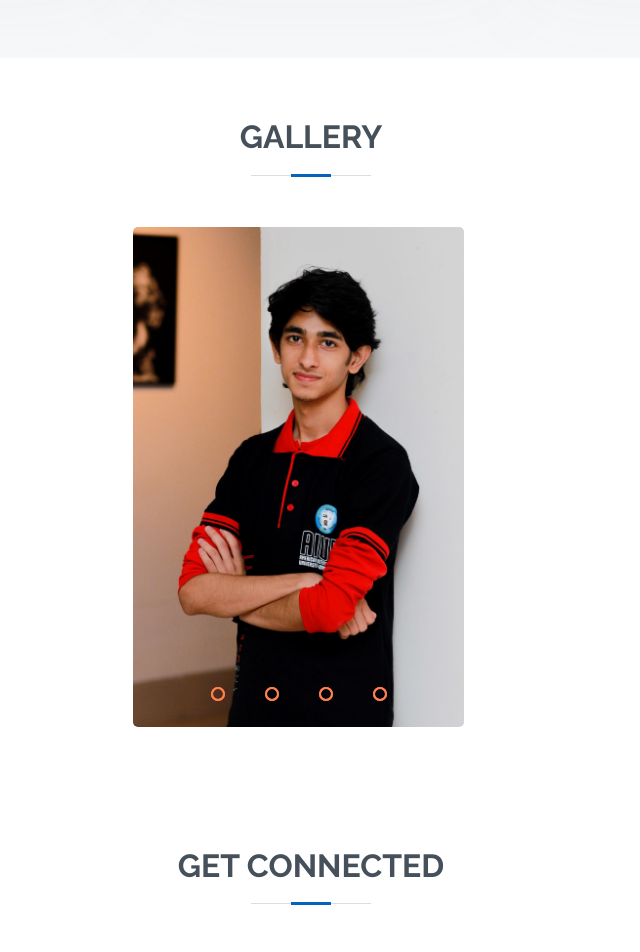
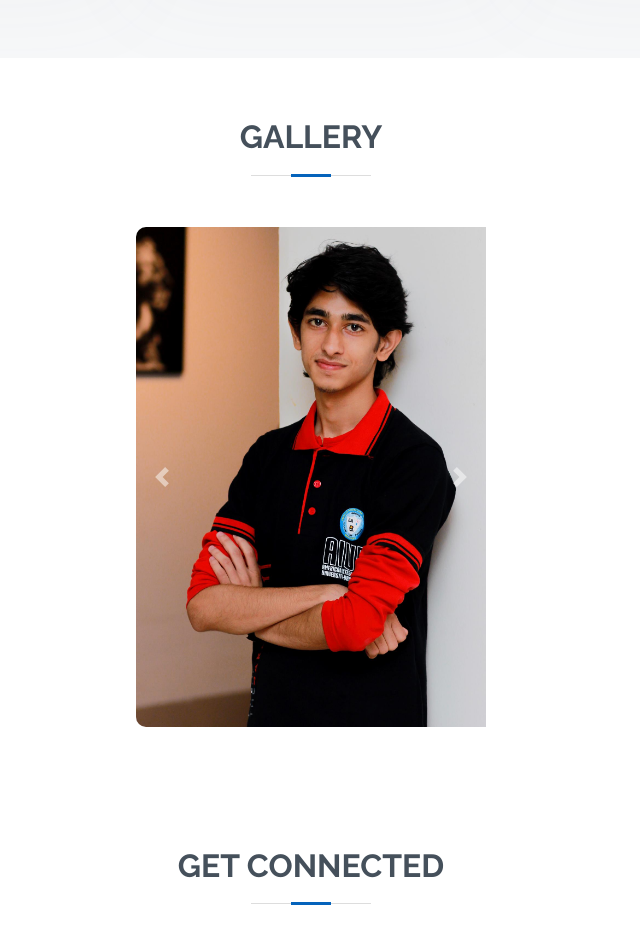
Before and after one commit to ki-shohag/ki-shohag.github.io, a PHP site: page / in a window 1280 px wide. Shown: the part 5416-6368 px from the top of the page, without its empty margins (379-1019 px from the left). Run offline with PHP 8.4, Linux system fonts and the light colour scheme.

Commit message:
added carousel

```diff
--- a/assets/css/style.css
+++ b/assets/css/style.css
@@ -1298,112 +1298,11 @@ section {
   z-index: 9999;
   cursor: pointer;
 }
-
-
-.slider{
-  width: 800px;
-  height: 500px;
-  border-radius: 10px;
-  overflow: hidden;
-}
-
-.slides{
-  width: 500%;
-  height: 500px;
-  display: flex;
-}
-
-.slides input{
-  display: none;
-}
-
-.slide{
-  width: 20%;
-  transition: 2s;
-}
-
-.slide img{
+.gallery-pics{
   max-width: 800px;
   max-height: 500px;
-  object-fit: cover;
-  border-radius: 5px;
+  min-width: 370px;
+  min-height: 300px;
+  object-fit:cover;
+  border-radius: 10px;
 }
-
-/*css for manual slide navigation*/
-
-.navigation-manual{
-  position: absolute;
-  width: 800px;
-  margin-top: -40px;
-  display: flex;
-  justify-content: center;
-}
-
-.manual-btn{
-  border: 2px solid #FF7F50;
-  padding: 5px;
-  border-radius: 10px;
-  cursor: pointer;
-  transition: 1s;
-}
-
-.manual-btn:not(:last-child){
-  margin-right: 40px;
-}
-
-.manual-btn:hover{
-  background: #FF7F50;
-}
-
-#radio1:checked ~ .first{
-  margin-left: 0;
-}
-
-#radio2:checked ~ .first{
-  margin-left: -20%;
-}
-
-#radio3:checked ~ .first{
-  margin-left: -40%;
-}
-
-#radio4:checked ~ .first{
-  margin-left: -60%;
-}
-
-/*css for automatic navigation*/
-
-.navigation-auto{
-  position: absolute;
-  display: flex;
-  width: 800px;
-  justify-content: center;
-  margin-top: 460px;
-}
-
-.navigation-auto div{
-  border: 2px solid #FF7F50;
-  padding: 5px;
-  border-radius: 10px;
-  transition: 1s;
-}
-
-.navigation-auto div:not(:last-child){
-  margin-right: 40px;
-}
-
-#radio1:checked ~ .navigation-auto .auto-btn1{
-  background: #FF7F50;
-}
-
-#radio2:checked ~ .navigation-auto .auto-btn2{
-  background: #FF7F50;
-}
-
-#radio3:checked ~ .FF7F50-auto .auto-btn3{
-  background: #40D3DC;
-}
-
-#radio4:checked ~ .navigation-auto .auto-btn4{
-  background: #FF7F50;
-}
--- a/index.html
+++ b/index.html
@@ -418,52 +418,30 @@
           <h2>Gallery</h2>
         </div>
 
-        <!--image slider start-->
-          <div class="row justify-content-center">
-            <div class="col-lg-9 col-md-6">
-              <div class="slider text-center">
-                <div class="slides text-center">
-                  <!--radio buttons start-->
-                  <input type="radio" name="radio-btn" id="radio1">
-                  <input type="radio" name="radio-btn" id="radio2">
-                  <input type="radio" name="radio-btn" id="radio3">
-                  <input type="radio" name="radio-btn" id="radio4">
-                  <!--radio buttons end-->
-                  <!--slide images start-->
-                  <div class="slide first">
-                    <img src="assets/img/gallery/gallery-1.jpg" alt="">
-                  </div>
-                  <div class="slide">
-                    <img src="assets/img/gallery/gallery-2.jpg" alt="">
-                  </div>
-                  <div class="slide">
-                    <img src="assets/img/gallery/gallery-3.jpg" alt="">
-                  </div>
-                  <div class="slide">
-                    <img src="assets/img/gallery/gallery-1.jpg" alt="">
-                  </div>
-                  <!--slide images end-->
-                  <!--automatic navigation start-->
-                  <div class="navigation-auto">
-                    <div class="auto-btn1"></div>
-                    <div class="auto-btn2"></div>
-                    <div class="auto-btn3"></div>
-                    <div class="auto-btn4"></div>
-                  </div>
-                  <!--automatic navigation end-->
-                </div>
-                <!--manual navigation start-->
-                <div class="navigation-manual">
-                  <label for="radio1" class="manual-btn"></label>
-                  <label for="radio2" class="manual-btn"></label>
-                  <label for="radio3" class="manual-btn"></label>
-                  <label for="radio4" class="manual-btn"></label>
-                </div>
-                <!--manual navigation end-->
+        <div class="row justify-content-center" data-aos="fade-up" data-aos-delay="200">
+         <div class="col-lg-4 col-md-6">
+          <div id="carouselExampleFade" class="carousel slide carousel-fade" data-ride="carousel">
+            <div class="carousel-inner">
+              <div class="carousel-item active">
+                <img  src="assets/img/gallery/gallery-1.jpg" class="gallery-pics d-block" alt="...">
+              </div>
+              <div class="carousel-item">
+                <img src="assets/img/gallery/gallery-2.jpg" class="gallery-pics d-block" alt="...">
+              </div>
+              <div class="carousel-item">
+                <img src="assets/img/gallery/gallery-3.jpg" class="gallery-pics d-block" alt="...">
               </div>
             </div>
+            <a class="carousel-control-prev" href="#carouselExampleFade" role="button" data-slide="prev">
+              <span class="carousel-control-prev-icon" aria-hidden="true"></span>
+              <span class="sr-only">Previous</span>
+            </a>
+            <a class="carousel-control-next" href="#carouselExampleFade" role="button" data-slide="next">
+              <span class="carousel-control-next-icon" aria-hidden="true"></span>
+              <span class="sr-only">Next</span>
+            </a>
           </div>
-    <!--image slider end-->
+         </div>
         </div>
     </section><!-- End Portfolio Section -->
 
@@ -617,17 +595,6 @@
   <script src="assets/vendor/owl.carousel/owl.carousel.min.js"></script>
   <script src="assets/vendor/typed.js/typed.min.js"></script>
   <script src="assets/vendor/aos/aos.js"></script>
-  <script type="text/javascript">
-    var counter = 1;
-    setInterval(function(){
-      document.getElementById('radio' + counter).checked = true;
-      counter++;
-      if(counter > 4){
-        counter = 1;
-      }
-    }, 5000);
-    </script>
-
 
   <!-- Template Main JS File -->
   <script src="assets/js/main.js"></script>
```
